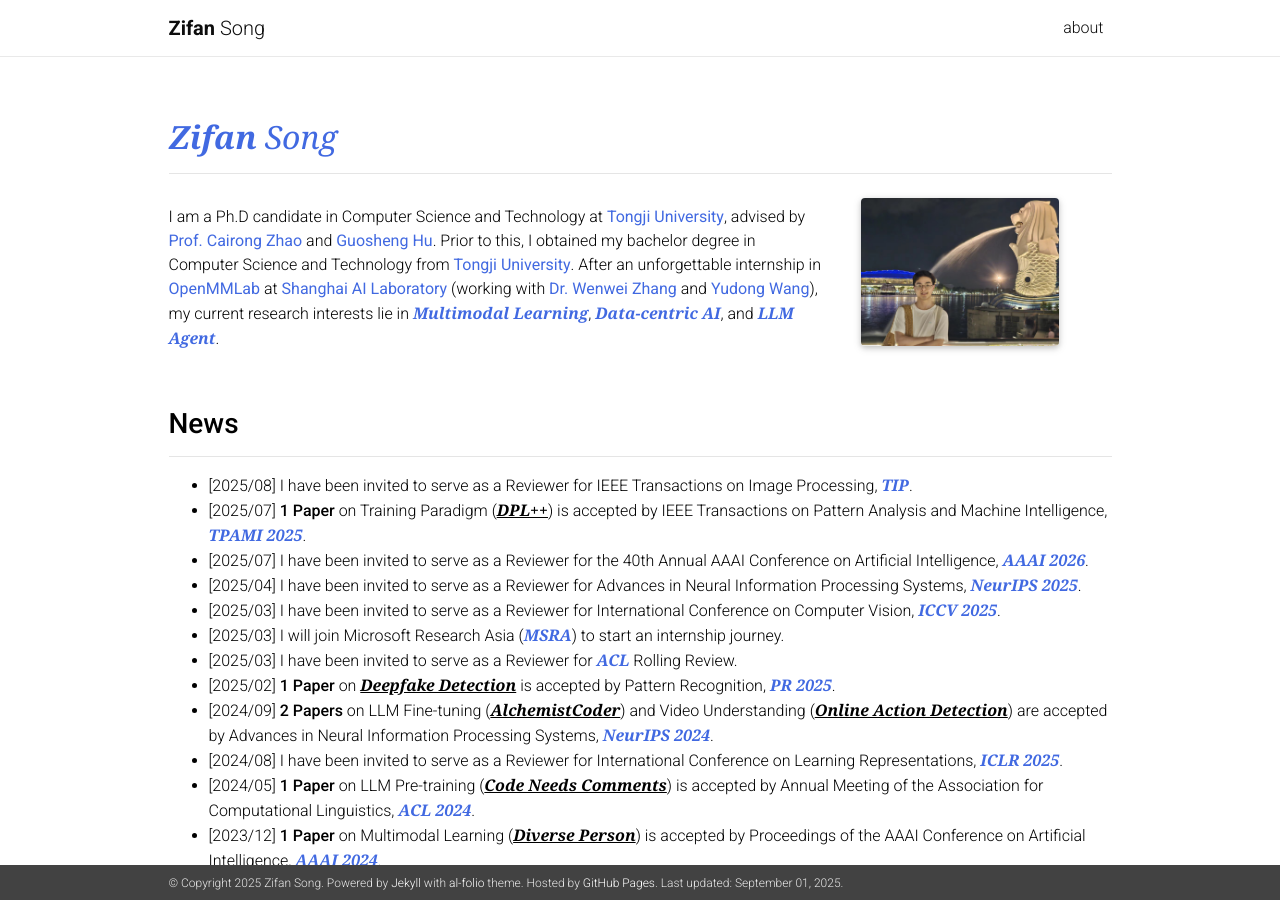
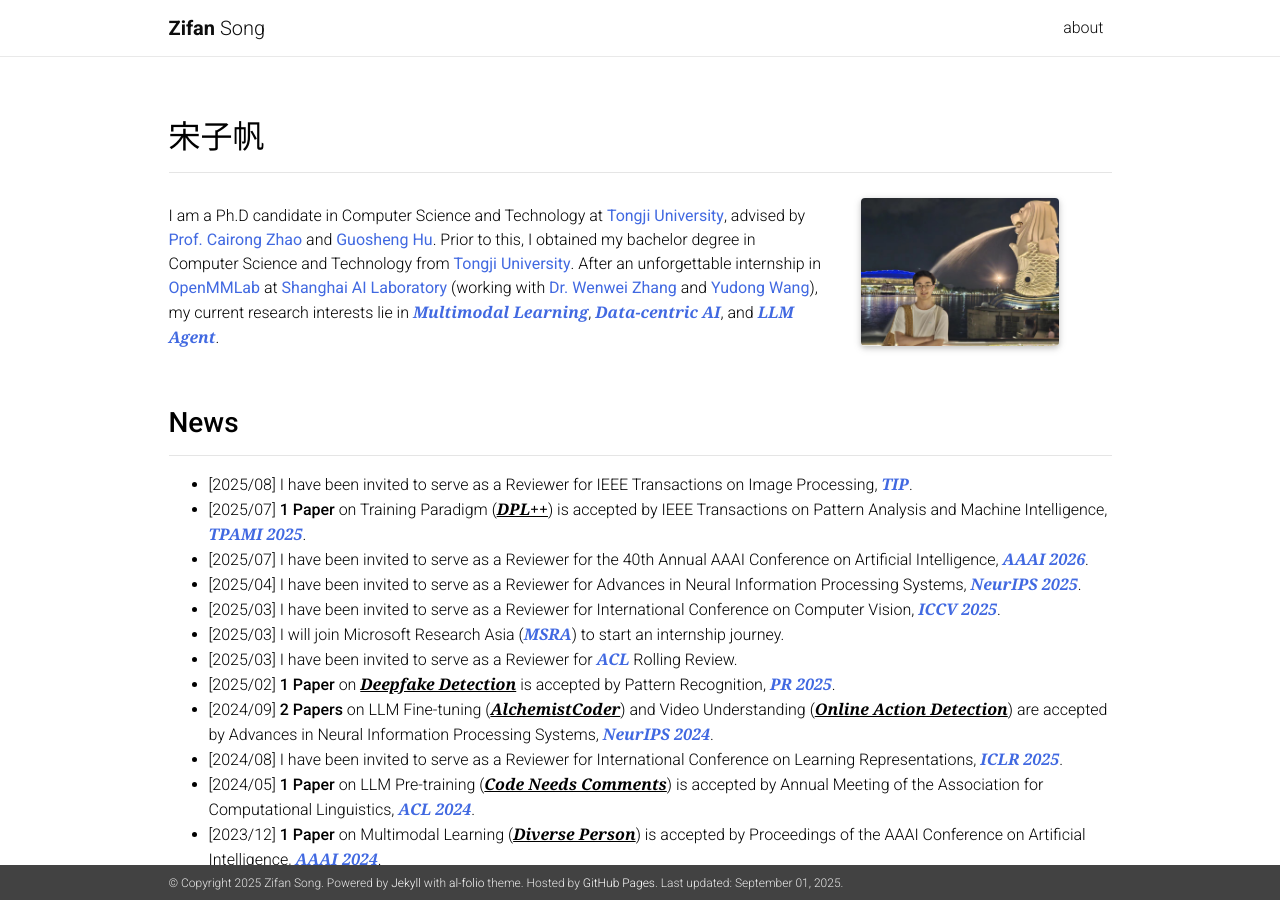
Before and after one commit to MatCaviar/MatCaviar.github.io, a Jekyll site: the page built from _pages/MatCaivar.md, in a window 1280 px wide and 900 px high. Built offline with Jekyll 4.4.1, drawn with Linux system fonts in a browser that asks for light colours; nearby versions of some CDN libraries; a style sheet for code colours, icons or effects is not loaded.

Commit message:
Update MatCaivar.md

```diff
--- a/_pages/MatCaivar.md
+++ b/_pages/MatCaivar.md
@@ -18,7 +18,7 @@ social: false  # includes social icons at the bottom of the page
 
 ---
 
-## **<font face="Georgia" color="RoyalBlue"><I><B>Zifan</B></I></font>** <font face="Georgia" color="RoyalBlue"><I><B>Song</B></I></font>
+## 宋<B>子帆</B>
 <hr />
 <p style="margin-bottom:0.8cm; margin-left: 0.5cm"> </p>
 I am a Ph.D candidate in Computer Science and Technology at [<font color="RoyalBlue"><B>Tongji University</B></font>](https://www.tongji.edu.cn/){:target="_blank"}, advised by [<font color="RoyalBlue"><B>Prof. Cairong Zhao</B></font>](https://vill-lab.github.io/){:target="_blank"} and [<font color="RoyalBlue"><B>Guosheng Hu</B></font>](https://huguosheng.github.io/){:target="_blank"}. Prior to this, I obtained my bachelor degree in Computer Science and Technology from [<font color="RoyalBlue"><B>Tongji University</B></font>](https://www.tongji.edu.cn/){:target="_blank"}. After an unforgettable internship in [<font color="RoyalBlue"><B>OpenMMLab</B></font>](https://openmmlab.com/){:target="_blank"} at [<font color="RoyalBlue"><B>Shanghai AI Laboratory</B></font>](https://www.shlab.org.cn/){:target="_blank"} (working with [<font color="RoyalBlue"><B>Dr. Wenwei Zhang</B></font>](http://zhangwenwei.cn/){:target="_blank"} and [<font color="RoyalBlue"><B>Yudong Wang</B></font>](https://github.com/BIGWangYuDong){:target="_blank"}), my current research interests lie in **<font face="Georgia" color="RoyalBlue"><I><B>Multimodal Learning</B></I></font>**, **<font face="Georgia" color="RoyalBlue"><I><B>Data-centric AI</B></I></font>**, and **<font face="Georgia" color="RoyalBlue"><I><B>LLM Agent</B></I></font>**.
```
